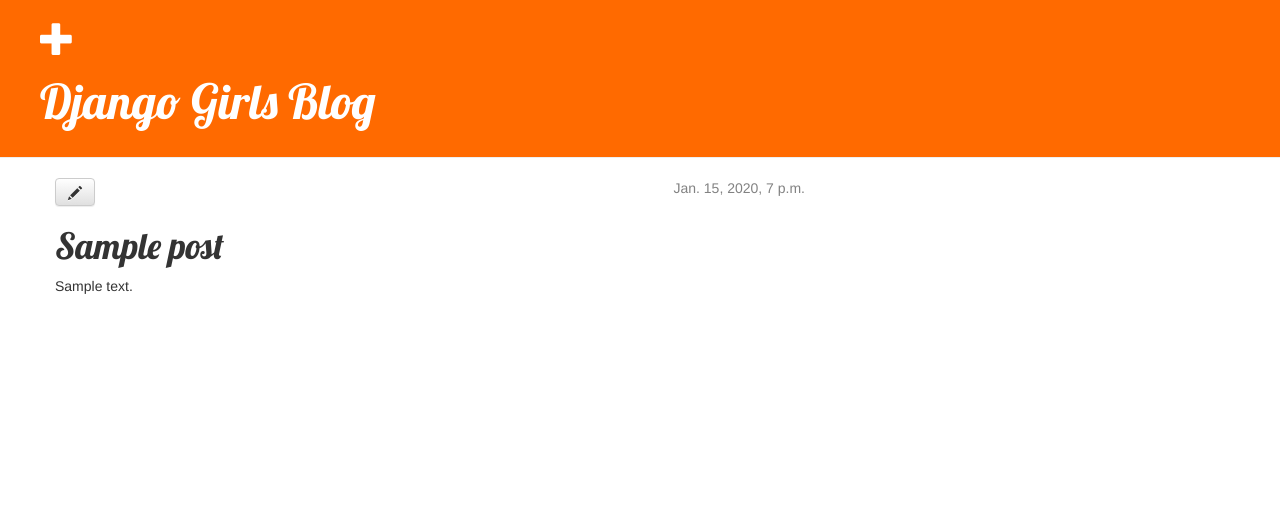
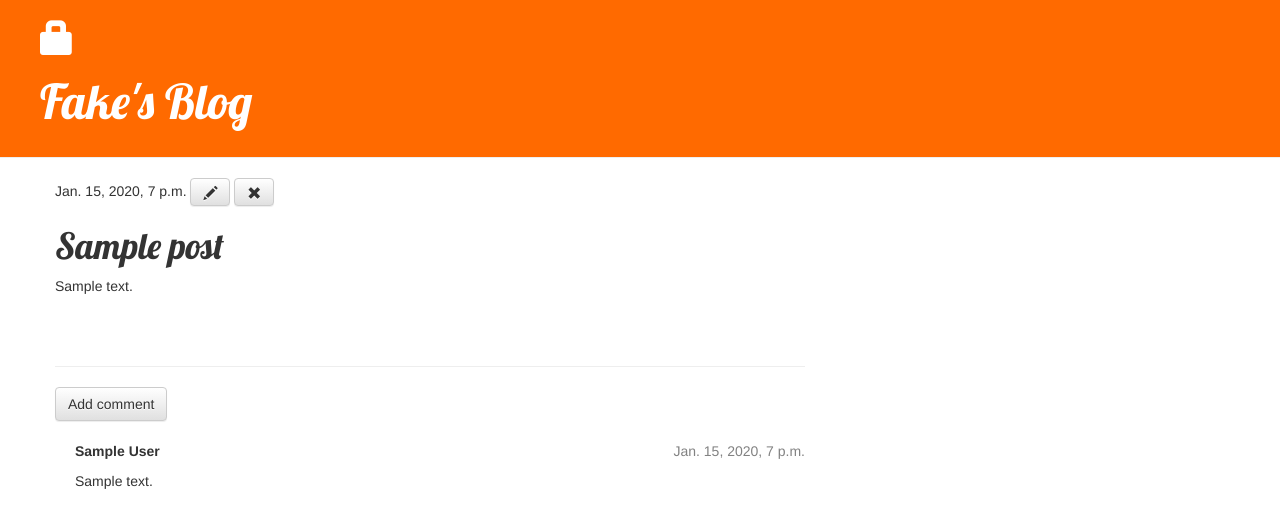
Before and after one commit to dkwpfhtm123/MyBlog, a Django app: page /post/1/ in a window 1280 px wide. Shown: the top 528 px of the page. Run offline with Django 3.2, Linux system fonts and the light colour scheme; tables that the repository leaves empty hold one stand-in row (values such as "Sample post"); some libraries are stand-ins or nearby versions.

Commit message:
덧글 수정,삭제,승인 로그인,로그아웃 로그인필요, 덧글모델, 덧글개수, 덧글관리, 게시예약된포스트 확인, 게시버튼 포스트 삭제,  추가

```diff
--- a/blog/admin.py
+++ b/blog/admin.py
@@ -1,4 +1,5 @@
 from django.contrib import admin
-from .models import Post
+from .models import Post, Comment
 
 admin.site.register(Post)
+admin.site.register(Comment)
--- a/blog/models.py
+++ b/blog/models.py
@@ -15,3 +15,21 @@ class Post(models.Model):
 
     def __str__(self):
         return self.title
+
+    def approved_comments(self):
+        return self.comments.filter(approved_comment=True)
+
+
+class Comment(models.Model):
+    post = models.ForeignKey('blog.Post', related_name='comments')
+    author = models.CharField(max_length=200)
+    text = models.TextField()
+    created_date = models.DateTimeField(default=timezone.now)
+    approved_comment = models.BooleanField(default=False)
+
+    def approve(self):
+        self.approved_comment = True
+        self.save()
+
+    def __str__(self):
+        return self.text
--- a/blog/static/css/blog.css
+++ b/blog/static/css/blog.css
@@ -45,3 +45,7 @@ h1, h2, h3, h4 {
 .post h1 a, .post h1 a:visited {
 	color: #000000;
 }
+
+.comment {
+    margin: 20px 0px 20px 20px;
+}
--- a/blog/templates/blog/base.html
+++ b/blog/templates/blog/base.html
@@ -9,8 +9,14 @@
 	</head>
 	<body>
 		<div class="page-header">
+			{% if user.is_authenticated %}
 			<a href="{% url 'post_new' %}" class="top-menu"><span class="glyphicon glyphicon-plus"></span></a>
-			<h1><a href="/">Django Girls Blog</a></h1>
+			<a href="{% url 'post_draft_list' %}" class="top-menu"><span class="glyphicon glyphicon-edit"></span></a>
+			<p class="top-menu">Hello {{ user.username }}<small>(<a href="{% url 'django.contrib.auth.views.logout' %}">Log out</a>)</small></p>
+			{% else %}
+			<a href="{% url 'django.contrib.auth.views.login' %}" class="top-menu"><span class="glyphicon glyphicon-lock"></span></a>
+			{% endif %}
+			<h1><a href="{% url 'blog.views.post_list' %}">Fake's Blog</a></h1>
 		</div>
 		<div class="content container">
 			<div class="row">
--- a/blog/templates/blog/post_detail.html
+++ b/blog/templates/blog/post_detail.html
@@ -3,12 +3,32 @@
 {% block content %}
 <div class="post">
 	{% if post.published_date %}
-	<div class="date">
 		{{ post.published_date }}
-	</div>
+	{% else %}
+		<a class="btn btn-default" href="{% url 'blog.views.post_publish' pk=post.pk %}">Publish</a>
 	{% endif %}
 	<a class="btn btn-default" href="{% url 'post_edit' pk=post.pk %}"><span class="glyphicon glyphicon-pencil"></span></a>
+	<a class="btn btn-default" href="{% url 'post_remove' pk=post.pk %}"><span class="glyphicon glyphicon-remove"></span></a>
 	<h1>{{ post.title }}</h1>
 	<p>{{ post.text|linebreaksbr }}</p>
 </div>
+<hr>
+<a class="btn btn-default" href="{% url 'add_comment_to_post' pk=post.pk %}">Add comment</a>
+{% for comment in post.comments.all %}
+    {% if user.is_authenticated or comment.approved_comment %}
+	<div class="comment">
+		<div class="date">
+			{{ comment.created_date }}
+			{% if not comment.approved_comment %}
+			<a class="btn btn-default" href="{% url 'comment_remove' pk=comment.pk %}"><span class="glyphicon glyphicon-remove"></span></a>
+			<a class="btn btn-default" href="{% url 'comment_approve' pk=comment.pk %}"><span class="glyphicon glyphicon-ok"></span></a>
+			{% endif %}
+		</div>
+		<strong>{{ comment.author }}</strong>
+		<p>{{ comment.text|linebreaks }}</p>
+	</div>
+    {% endif %}
+{% empty %}
+	<p>No comments here yet :(</p>
+{% endfor %}
 {% endblock %}
--- a/blog/templates/blog/post_list.html
+++ b/blog/templates/blog/post_list.html
@@ -8,6 +8,7 @@
 			</div>
 			<h1><a href="{% url 'post_detail' pk=post.pk %}">{{ post.title }}</a></h1>
 			<p>{{ post.text|linebreaksbr }}</p>
+			<a href="{% url 'blog.views.post_detail' pk=post.pk %}">Comments: {{ post.approved_comments.count }}</a>
 		</div>
     {% endfor %}
 {% endblock content %}
--- a/blog/urls.py
+++ b/blog/urls.py
@@ -6,4 +6,10 @@ urlpatterns = [
     url(r'^post/(?P<pk>[0-9]+)/$', views.post_detail, name='post_detail'),
     url(r'^post/new/$', views.post_new, name='post_new'),
     url(r'^post/(?P<pk>[0-9]+)/edit/$', views.post_edit, name='post_edit'),
+    url(r'^drafts/$', views.post_draft_list, name='post_draft_list'),
+    url(r'^post/(?P<pk>[0-9]+)/publish/$', views.post_publish, name='post_publish'),
+    url(r'^post/(?P<pk>[0-9]+)/remove/$', views.post_remove, name='post_remove'),
+    url(r'^post/(?P<pk>[0-9]+)/comment/$', views.add_comment_to_post, name='add_comment_to_post'),
+    url(r'^comment/(?P<pk>[0-9]+)/approve/$', views.comment_approve, name='comment_approve'),
+    url(r'^comment/(?P<pk>[0-9]+)/remove/$', views.comment_remove, name='comment_remove'),
 ]
--- a/blog/views.py
+++ b/blog/views.py
@@ -1,8 +1,8 @@
-from django.shortcuts import redirect
-from django.shortcuts import render, get_object_or_404
+from django.shortcuts import render, get_object_or_404 , redirect
 from django.utils import timezone
-from .forms import PostForm
-from .models import Post
+from .forms import PostForm, CommentForm
+from .models import Post, Comment
+from django.contrib.auth.decorators import login_required
 
 def post_list(request):
     posts = Post.objects.filter(published_date__lte=timezone.now()).order_by('published_date')
@@ -12,6 +12,7 @@ def post_detail(request, pk):
     post = get_object_or_404(Post, pk=pk)
     return render(request, 'blog/post_detail.html', {'post': post})
 
+@login_required
 def post_new(request):
     if request.method == "POST":
         form = PostForm(request.POST)
@@ -25,6 +26,7 @@ def post_new(request):
         form = PostForm()
         return render(request, 'blog/post_edit.html', {'form': form})
 
+@login_required
 def post_edit(request, pk):
     post = get_object_or_404(Post, pk=pk)
     if request.method == "POST":
@@ -38,3 +40,47 @@ def post_edit(request, pk):
     else:
         form = PostForm(instance=post)
     return render(request, 'blog/post_edit.html', {'form': form})
+
+@login_required
+def post_draft_list(request):
+    posts = Post.objects.filter(published_date__isnull=True).order_by('created_date')
+    return render(request, 'blog/post_draft_list.html', {'posts': posts})
+
+@login_required
+def post_publish(request, pk):
+    post = get_object_or_404(Post, pk=pk)
+    post.publish()
+    return redirect('blog.views.post_detail', pk=pk)
+
+@login_required
+def post_remove(request, pk):
+    post = get_object_or_404(Post, pk=pk)
+    post.delete()
+    return redirect('blog.views.post_list')
+
+@login_required
+def add_comment_to_post(request, pk):
+    post = get_object_or_404(Post, pk=pk)
+    if request.method == "POST":
+        form = CommentForm(request.POST)
+        if form.is_valid():
+            comment = form.save(commit=False)
+            comment.post = post
+            comment.save()
+            return redirect('blog.views.post_detail', pk=post.pk)
+    else:
+        form = CommentForm()
+    return render(request, 'blog/add_comment_to_post.html', {'form': form})
+
+@login_required
+def comment_approve(request, pk):
+    comment = get_object_or_404(Comment, pk=pk)
+    comment.approve()
+    return redirect('blog.views.post_detail', pk=comment.post.pk)
+
+@login_required
+def comment_remove(request, pk):
+    comment = get_object_or_404(Comment, pk=pk)
+    post_pk = comment.post.pk
+    comment.delete()
+    return redirect('blog.views.post_detail', pk=post_pk)
--- a/mysite/settings.py
+++ b/mysite/settings.py
@@ -115,9 +115,10 @@ USE_L10N = True
 
 USE_TZ = True
 
-
 # Static files (CSS, JavaScript, Images)
 # https://docs.djangoproject.com/en/1.9/howto/static-files/
 
 STATIC_URL = '/static/'
 STATIC_ROOT = os.path.join(BASE_DIR, 'static')
+
+LOGIN_REDIRECT_URL = '/'
--- a/mysite/urls.py
+++ b/mysite/urls.py
@@ -14,10 +14,14 @@ Including another URLconf
     2. Add a URL to urlpatterns:  url(r'^blog/', include('blog.urls'))
 """
 
-from django.conf.urls import include, url
+from django.conf.urls import patterns, include, url
+
 from django.contrib import admin
+admin.autodiscover()
 
 urlpatterns = [
     url(r'^admin/', admin.site.urls),
+    url(r'^accounts/login/$', 'django.contrib.auth.views.login'),
+    url(r'^accounts/logout/$', 'django.contrib.auth.views.logout', {'next_page': '/'}),
     url(r'', include('blog.urls')),
 ]
```
Also changed, not shown: blog/forms.py (+7 -1 lines), blog/templates/blog/add_comment_to_post.html (added, +10 -0 lines), blog/templates/blog/post_draft_list.html (added, +11 -0 lines), blog/templates/registration/login.html (added, +26 -0 lines), blog/migrations/0002_comment.py (added).
